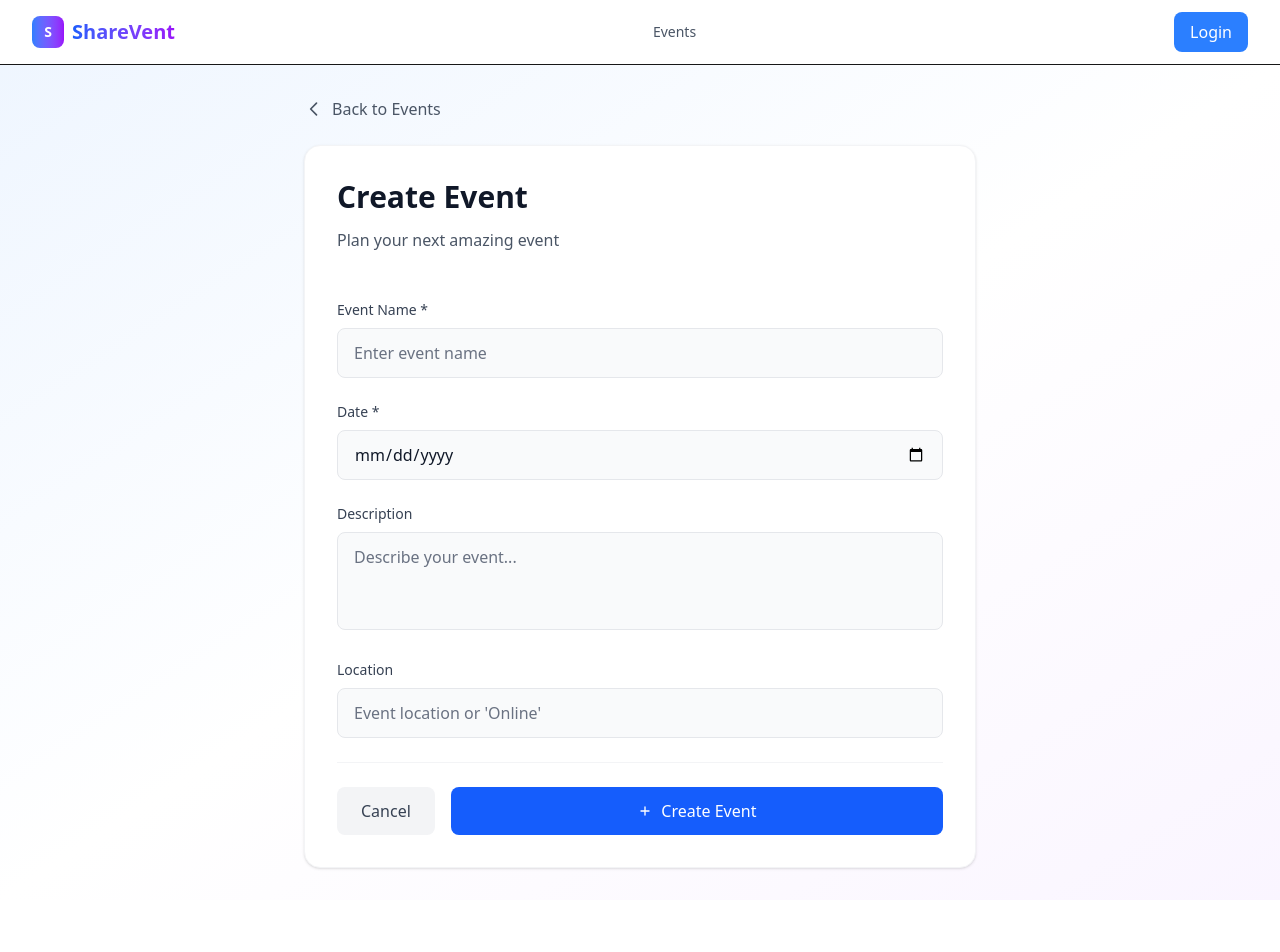
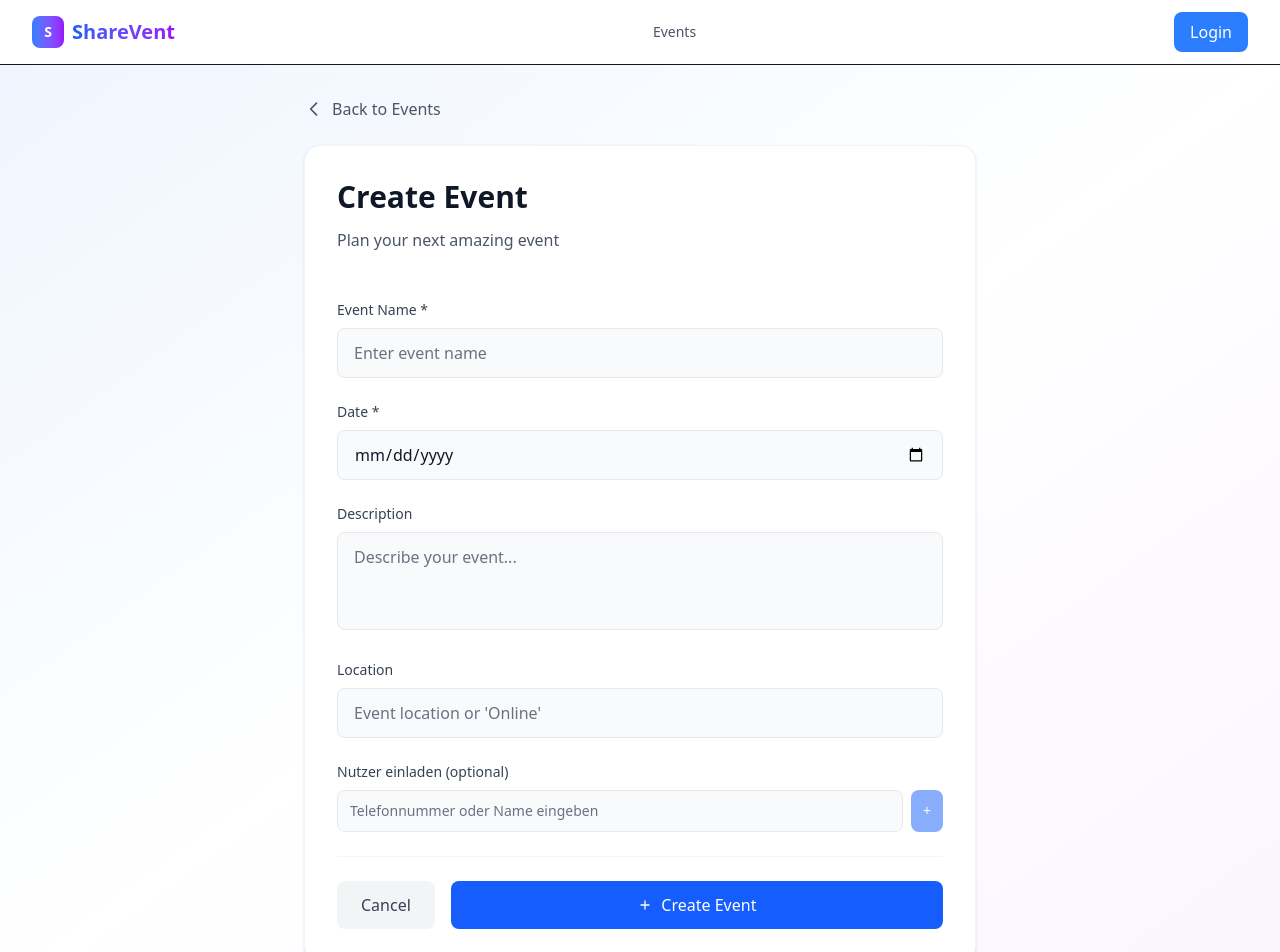
Before and after one commit to Techplauschss/sharevent, a Next.js app: page /events/create in a window 1280 px wide. Shown: the top 952 px of the page. Before the commit the page ends 900 px from the top, so only its background shows below. Built offline with nearby package versions, Linux system fonts and the light colour scheme.

Commit message:
Ad-User Feature for Event-Create

```diff
--- a/src/app/api/events/route.ts
+++ b/src/app/api/events/route.ts
@@ -83,12 +83,40 @@ export async function POST(request: NextRequest) {
 
     // Parse request body
     const body = await request.json();
-    const { name, description, date, location } = body;
+    const { name, description, date, location, invitedUsers = [] } = body;
 
     // Validate required fields
     if (!name || !date) {
       return NextResponse.json({ error: 'Name and date are required' }, { status: 400 });
     }
+
+    // Find or create invited users
+    const invitedUserIds: string[] = [];
+    if (invitedUsers && Array.isArray(invitedUsers)) {
+      for (const phone of invitedUsers) {
+        if (phone && phone.trim()) {
+          let invitedUser = await prisma.user.findUnique({ where: { phone: phone.trim() } });
+          if (!invitedUser) {
+            // Create user if not exists
+            invitedUser = await prisma.user.create({
+              data: {
+                phone: phone.trim(),
+                name: null // Will be set when user signs up
+              }
+            });
+          }
+          if (invitedUser.id !== user.id) { // Don't add creator as invited user
+            invitedUserIds.push(invitedUser.id);
+          }
+        }
+      }
+    }
+
+    // Create event with members
+    const memberData = [
+      { userId: user.id }, // Creator is always a member
+      ...invitedUserIds.map(userId => ({ userId })) // Add invited users
+    ];
 
     // Create event
     const event = await prisma.event.create({
@@ -99,9 +127,7 @@ export async function POST(request: NextRequest) {
         location,
         creatorId: user.id,
         members: {
-          create: {
-            userId: user.id
-          }
+          create: memberData
         }
       },
       include: {
--- a/src/app/events/create/page.tsx
+++ b/src/app/events/create/page.tsx
@@ -1,7 +1,18 @@
 'use client';
 
-import { useState } from 'react';
+import { useState, useRef, useEffect } from 'react';
 import { useRouter } from 'next/navigation';
+
+interface UserSuggestion {
+  id: string;
+  phone: string;
+  name: string | null;
+}
+
+interface InvitedUser {
+  phone: string;
+  name: string | null;
+}
 
 export default function CreateEvent() {
   const router = useRouter();
@@ -12,6 +23,80 @@ export default function CreateEvent() {
     date: '',
     location: ''
   });
+  const [invitedUsers, setInvitedUsers] = useState<InvitedUser[]>([]);
+  const [invitePhone, setInvitePhone] = useState('');
+  const [suggestions, setSuggestions] = useState<UserSuggestion[]>([]);
+  const [showSuggestions, setShowSuggestions] = useState(false);
+  const [searchLoading, setSearchLoading] = useState(false);
+  const inputRef = useRef<HTMLInputElement>(null);
+  const suggestionRef = useRef<HTMLDivElement>(null);
+
+  // Debounce für die Nutzer-Suche
+  useEffect(() => {
+    const searchUsers = async () => {
+      if (invitePhone.length < 2) {
+        setSuggestions([]);
+        setShowSuggestions(false);
+        return;
+      }
+
+      setSearchLoading(true);
+      try {
+        const response = await fetch(`/api/user/search?q=${encodeURIComponent(invitePhone)}`);
+        const data = await response.json();
+
+        if (response.ok) {
+          setSuggestions(data.users || []);
+          setShowSuggestions(data.users.length > 0);
+        }
+      } catch (err) {
+        console.error('Error searching users:', err);
+      } finally {
+        setSearchLoading(false);
+      }
+    };
+
+    const timeoutId = setTimeout(searchUsers, 300);
+    return () => clearTimeout(timeoutId);
+  }, [invitePhone]);
+
+  // Klick außerhalb schließt Dropdown
+  useEffect(() => {
+    const handleClickOutside = (event: MouseEvent) => {
+      if (
+        inputRef.current && !inputRef.current.contains(event.target as Node) &&
+        suggestionRef.current && !suggestionRef.current.contains(event.target as Node)
+      ) {
+        setShowSuggestions(false);
+      }
+    };
+
+    document.addEventListener('mousedown', handleClickOutside);
+    return () => document.removeEventListener('mousedown', handleClickOutside);
+  }, []);
+
+  const handleSelectSuggestion = (suggestion: UserSuggestion) => {
+    setInvitePhone(suggestion.phone);
+    setShowSuggestions(false);
+  };
+
+  const handleAddInvite = () => {
+    if (invitePhone.trim() && !invitedUsers.find(u => u.phone === invitePhone)) {
+      // Finde den Namen aus den Suggestions oder nutze die eingegebene Nummer
+      const suggestion = suggestions.find(s => s.phone === invitePhone);
+      setInvitedUsers(prev => [...prev, {
+        phone: invitePhone,
+        name: suggestion?.name || null
+      }]);
+      setInvitePhone('');
+      setSuggestions([]);
+      setShowSuggestions(false);
+    }
+  };
+
+  const handleRemoveInvite = (phone: string) => {
+    setInvitedUsers(prev => prev.filter(u => u.phone !== phone));
+  };
 
   const handleSubmit = async (e: React.FormEvent) => {
     e.preventDefault();
@@ -39,7 +124,8 @@ export default function CreateEvent() {
           name: formData.name,
           description: formData.description,
           date: dateTime.toISOString(),
-          location: formData.location
+          location: formData.location,
+          invitedUsers: invitedUsers.map(u => u.phone) // Füge eingeladene Nutzer hinzu
         }),
       });
 
@@ -165,6 +251,91 @@ export default function CreateEvent() {
                   />
                 </div>
 
+                {/* Invite Users */}
+                <div>
+                  <label className="block text-sm font-medium text-gray-700 dark:text-gray-300 mb-1.5 sm:mb-2">
+                    Nutzer einladen (optional)
+                  </label>
+
+                  {/* Add User Input */}
+                  <div className="relative mb-3">
+                    <div className="flex gap-2">
+                      <div className="flex-1 relative">
+                        <input
+                          ref={inputRef}
+                          type="text"
+                          value={invitePhone}
+                          onChange={e => setInvitePhone(e.target.value)}
+                          onFocus={() => setShowSuggestions(suggestions.length > 0)}
+                          onKeyPress={(e) => e.key === 'Enter' && (e.preventDefault(), handleAddInvite())}
+                          placeholder="Telefonnummer oder Name eingeben"
+                          className="w-full px-3 py-2.5 bg-gray-50 dark:bg-gray-800 border border-gray-200 dark:border-gray-700 rounded-lg focus:outline-none focus:ring-2 focus:ring-blue-500 focus:border-transparent text-gray-900 dark:text-white placeholder-gray-500 dark:placeholder-gray-400 text-sm"
+                        />
+                        {searchLoading && (
+                          <div className="absolute right-3 top-1/2 transform -translate-y-1/2">
+                            <div className="animate-spin rounded-full h-4 w-4 border-b-2 border-blue-500"></div>
+                          </div>
+                        )}
+
+                        {/* Dropdown mit Vorschlägen */}
+                        {showSuggestions && suggestions.length > 0 && (
+                          <div
+                            ref={suggestionRef}
+                            className="absolute z-10 w-full mt-1 bg-white dark:bg-gray-700 border border-gray-300 dark:border-gray-600 rounded-lg shadow-lg max-h-40 overflow-y-auto"
+                          >
+                            {suggestions.map((suggestion) => (
+                              <button
+                                key={suggestion.id}
+                                type="button"
+                                onClick={() => handleSelectSuggestion(suggestion)}
+                                className="w-full text-left px-3 py-2 hover:bg-gray-100 dark:hover:bg-gray-600 border-b border-gray-200 dark:border-gray-600 last:border-b-0 transition-colors"
+                              >
+                                <div className="flex flex-col">
+                                  <span className="font-medium text-gray-900 dark:text-white text-sm">
+                                    {suggestion.name || 'Unbekannt'}
+                                  </span>
+                                  <span className="text-xs text-gray-500 dark:text-gray-400">
+                                    {suggestion.phone}
+                                  </span>
+                                </div>
+                              </button>
+                            ))}
+                          </div>
+                        )}
+                      </div>
+                      <button
+                        type="button"
+                        onClick={handleAddInvite}
+                        disabled={!invitePhone.trim()}
+                        className="px-3 py-2.5 bg-blue-600 hover:bg-blue-700 text-white rounded-lg text-sm font-medium disabled:opacity-50 disabled:cursor-not-allowed transition-colors whitespace-nowrap"
+                      >
+                        +
+                      </button>
+                    </div>
+                  </div>
+
+                  {/* Invited Users List */}
+                  {invitedUsers.length > 0 && (
+                    <div className="space-y-2">
+                      <p className="text-xs text-gray-600 dark:text-gray-400">Eingeladene Nutzer:</p>
+                      <div className="flex flex-wrap gap-2">
+                        {invitedUsers.map((user) => (
+                          <div key={user.phone} className="flex items-center gap-1 bg-blue-100 dark:bg-blue-900/30 text-blue-800 dark:text-blue-200 px-2 py-1 rounded-full text-xs">
+                            <span>{user.name || user.phone}</span>
+                            <button
+                              type="button"
+                              onClick={() => handleRemoveInvite(user.phone)}
+                              className="ml-1 text-blue-600 dark:text-blue-300 hover:text-red-600 dark:hover:text-red-400 transition-colors"
+                            >
+                              ×
+                            </button>
+                          </div>
+                        ))}
+                      </div>
+                    </div>
+                  )}
+                </div>
+
                 {/* Submit Buttons */}
                 <div className="flex gap-3 sm:gap-4 pt-4 sm:pt-6 border-t border-gray-100 dark:border-gray-800">
                   <button
```
